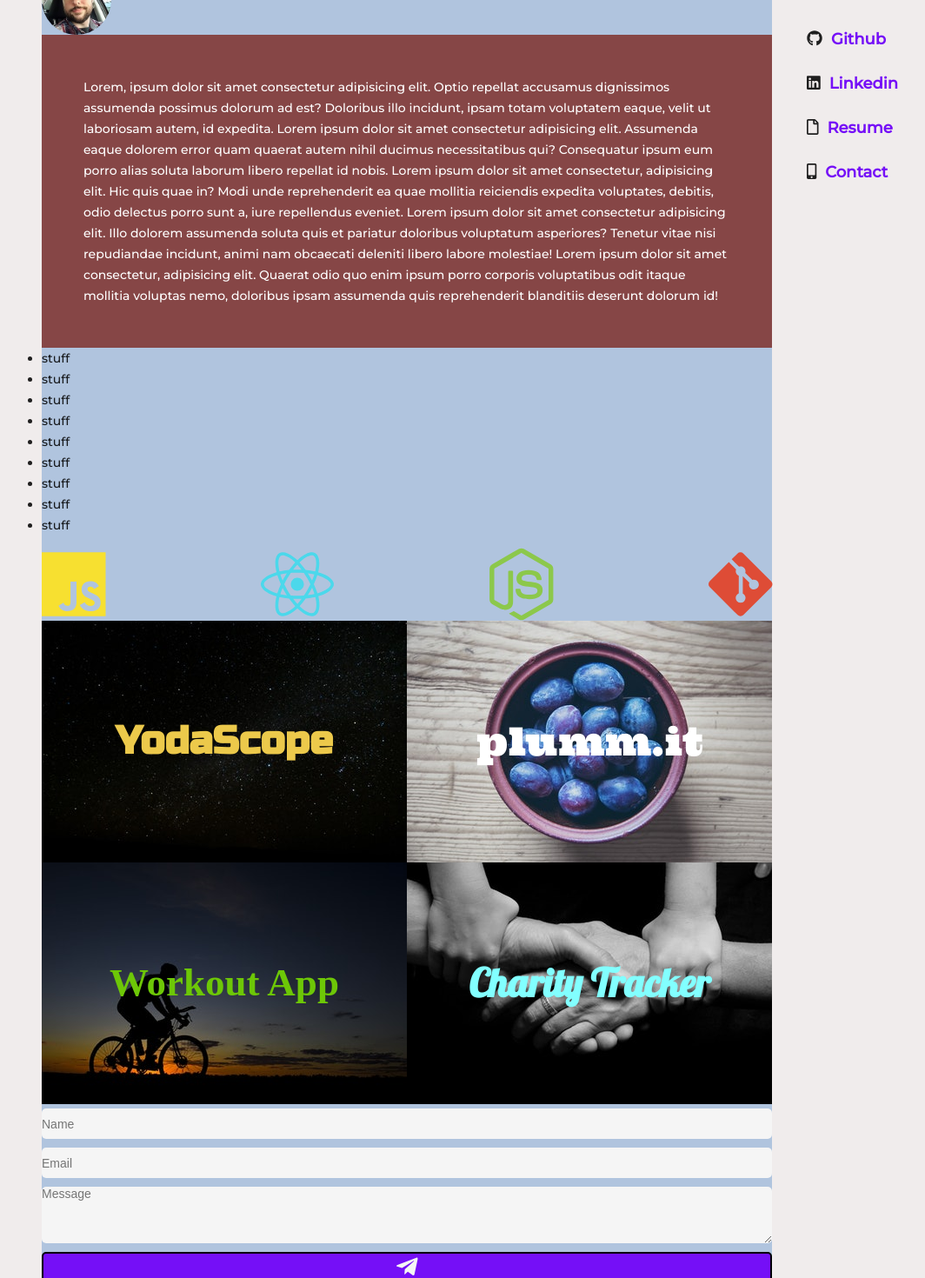
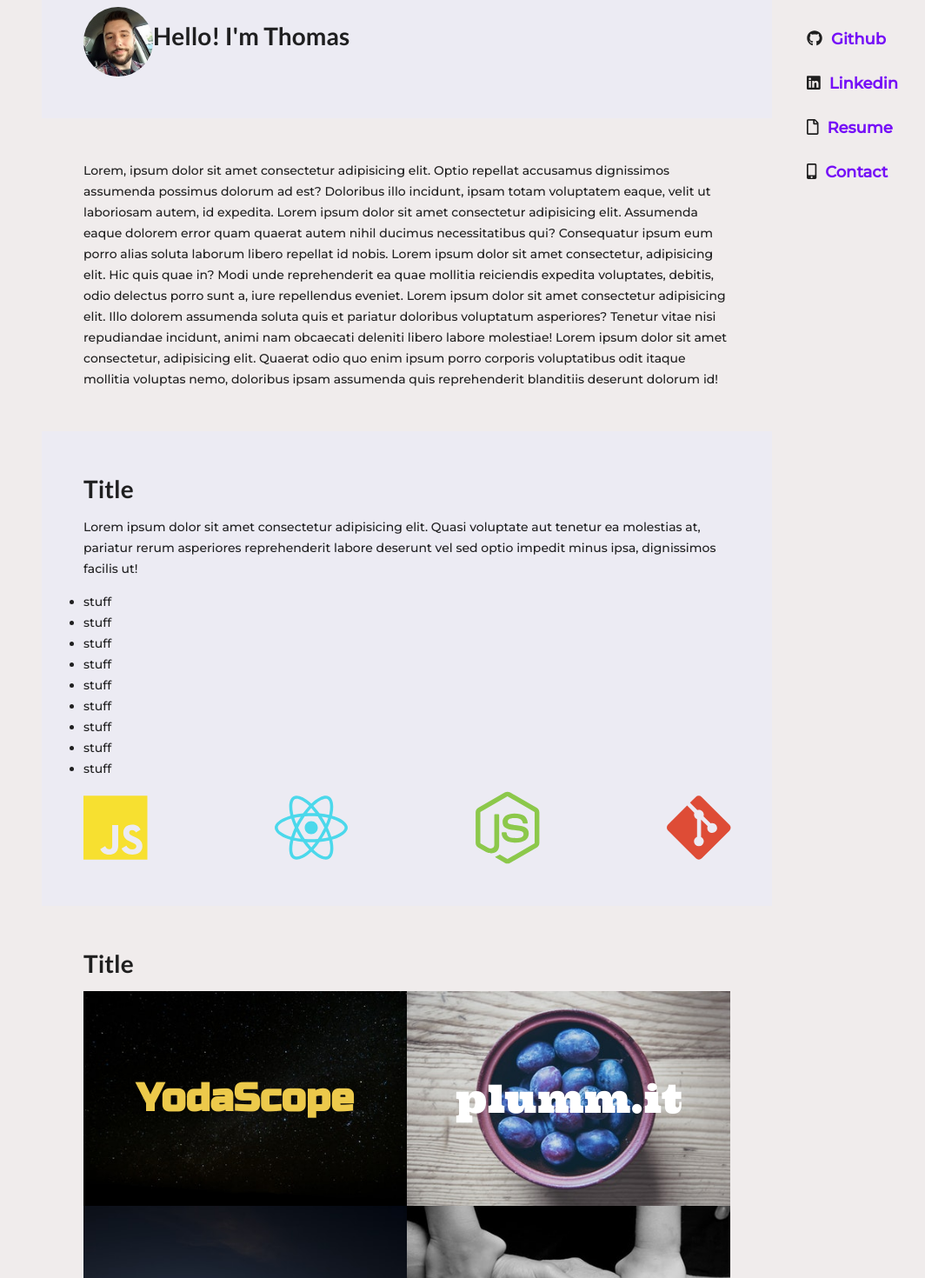
Before and after one commit to tldav/portfolio, a React (Create React App) app: page / in a window 1280 px wide. Shown: the part 40-1510 px from the top of the page at 87% size, without its empty margins (172-1236 px from the left). Built offline with nearby package versions, Linux system fonts and the light colour scheme; a web font is replaced by a local one.

Commit message:
almost have a structure I like

```diff
--- a/src/App.jsx
+++ b/src/App.jsx
@@ -18,7 +18,6 @@ const App = () => {
 				<Projects />
 				<Contact />
 				<Temp />
-				<Temp />
 			</div>
 			<div className="right">
 				<SideNav />
--- a/src/components/Contact.jsx
+++ b/src/components/Contact.jsx
@@ -26,6 +26,7 @@ const Contact = () => {
 
 	return (
 		<div className="stage" id="contact">
+			<h1>Title</h1>
 			<form
 				className="contact-form"
 				onSubmit={submitForm}
--- a/src/components/Intro.jsx
+++ b/src/components/Intro.jsx
@@ -8,6 +8,7 @@ const Intro = () => {
 				src="/assets/me.jpg"
 				alt="Headshot of Thomas Davis"
 			/>
+			<h1>Hello! I'm Thomas</h1>
 		</div>
 	);
 };
--- a/src/components/Projects.jsx
+++ b/src/components/Projects.jsx
@@ -5,9 +5,11 @@ import projectInfo from "../project-info.json";
 const Projects = () => {
 	return (
 		<div id="projects" className="stage">
+			<h1>Title</h1>
+			<div className="proj-container">
 				{projectInfo.map((project) => {
 					return (
-					<div className="proj-container">
+						<div className="proj-box">
 							<div className="content">
 								<div className="content-overlay"></div>
 								<img
@@ -29,6 +31,7 @@ const Projects = () => {
 					);
 				})}
 			</div>
+		</div>
 	);
 };
 
--- a/src/components/Tools.jsx
+++ b/src/components/Tools.jsx
@@ -21,6 +21,13 @@ const Tools = () => {
 
 	return (
 		<div className="tools stage">
+			<h1>Title</h1>
+			<p>
+				Lorem ipsum dolor sit amet consectetur adipisicing elit. Quasi
+				voluptate aut tenetur ea molestias at, pariatur rerum asperiores
+				reprehenderit labore deserunt vel sed optio impedit minus ipsa,
+				dignissimos facilis ut!
+			</p>
 			<ul>
 				<li>stuff</li>
 				<li>stuff</li>
--- a/src/stylesheets/App.css
+++ b/src/stylesheets/App.css
@@ -61,21 +61,25 @@ html {
 }
 
 .stage {
-	/* padding: 48px; */
+	padding: 48px;
 }
 .temp {
 	/* padding: 20px 0; */
-	background-color: rgb(134, 70, 70);
-	color: #fff;
-	padding: 48px;
+	/* background-color: rgb(134, 70, 70); */
+	/* color: #fff; */
 }
 
 .intro {
-	background-color: lightsteelblue;
+	background-color: #ecebf3;
+}
+
+.intro h1 {
+	display: inline;
 }
 
 .tools {
-	background-color: lightsteelblue;
+	/* background-color: rgb(239, 247, 255); */
+	background-color: #ecebf3;
 }
 
 .side-nav {
@@ -134,7 +138,8 @@ html {
 }
 
 #contact {
-	background-color: lightsteelblue;
+	/* background-color: lightsteelblue; */
+	background-color: #ecebf3;
 }
 
 .contact-form {
@@ -171,10 +176,6 @@ button:focus {
 }
 
 @media (max-width: 768px) {
-	.left,
-	.right {
-		display: none;
-	}
 	.mid {
 		width: 100%;
 	}
--- a/src/stylesheets/Projects.css
+++ b/src/stylesheets/Projects.css
@@ -1,10 +1,14 @@
 #projects {
-	background-color: rgb(134, 70, 70);
+	/* background-color: rgb(134, 70, 70); */
+	/* background-color: #fff; */
+}
+
+.proj-container {
 	display: flex;
 	flex-flow: row wrap;
 }
 
-.proj-container {
+.proj-box {
 	/* padding: 1em 0; */
 	/* float: left; */
 	width: 50%;
@@ -137,7 +141,7 @@
 }
 
 @media screen and (max-width: 687px) {
-	.proj-container {
+	.proj-box {
 		display: block;
 		width: 100%;
 		padding: 1em 0;
```
Also changed, not shown: public/assets/charity-420-420.jpg (added), 1 other file (tests, documents, lock files or other folders). Lines whose indentation alone changed are shown as unchanged.
